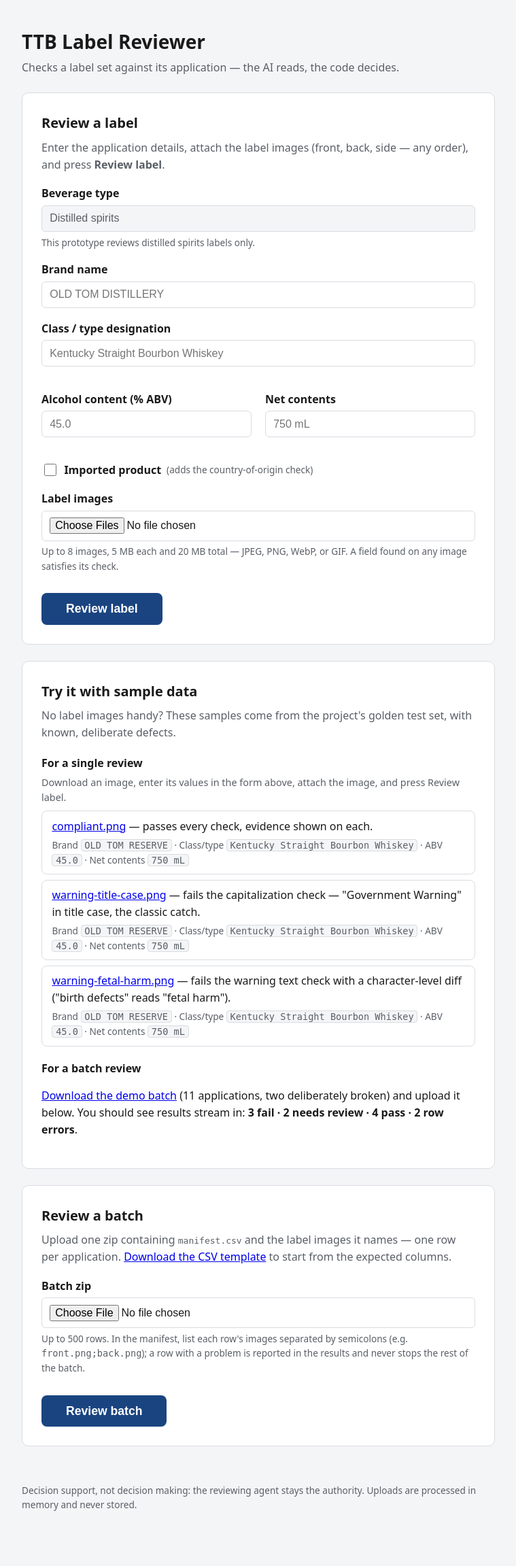
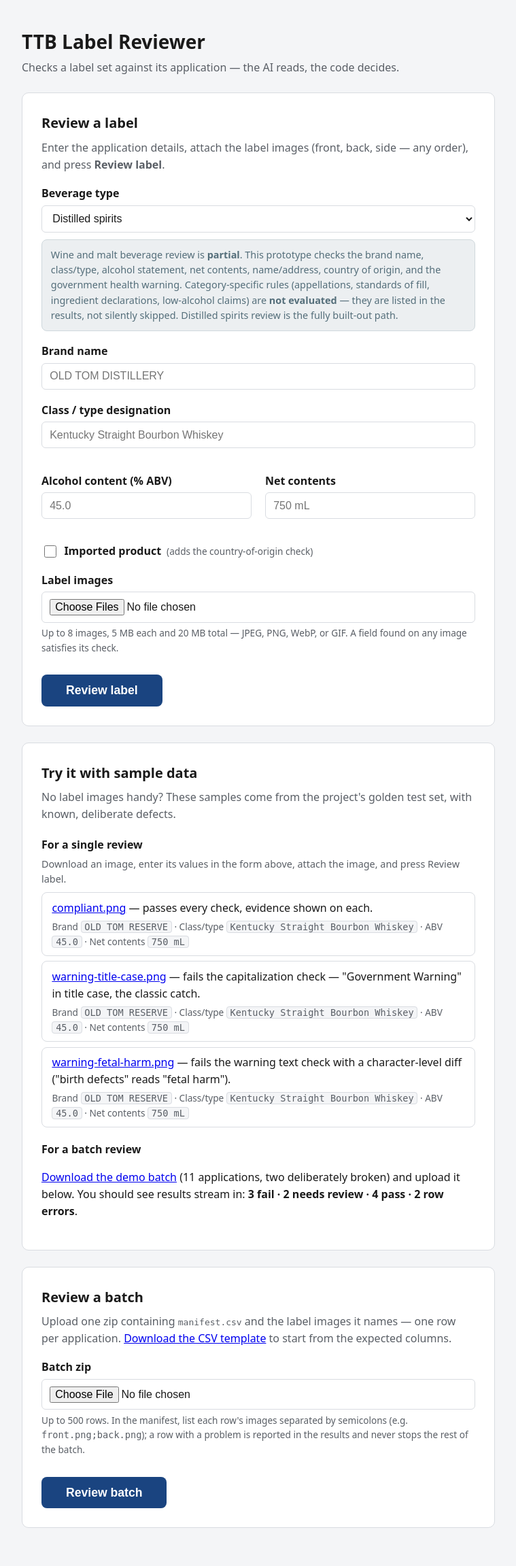
Before and after one commit to tomholz/ttb-label-reviewer, a FastAPI app: page / in a window 1280 px wide. Shown: the top 2303 px of the page at 68% size, without its empty margins (260-1019 px from the left). Before the commit the page ends 2222 px from the top, so only its background shows below. Run offline with FastAPI, Linux system fonts and the light colour scheme; some libraries are stand-ins or nearby versions.

Commit message:
Wine/malt P1.5–7: form, API, batch, and partial-coverage UI
Makes wine and malt reachable end-to-end through the same pipeline, with
partial coverage surfaced everywhere a reviewer looks.

- P1.5 single review: beverage_type is a form/API field (default
  distilled_spirits, validated as the enum by FastAPI) threaded into the
  application record; /api/review and the HTML form both carry it.
- P1.7 batch: accept distilled_spirits, wine, and malt_beverage
  (ACCEPTED_BEVERAGE_TYPES derived from the enum); unknown values stay
  row errors naming the accepted set; the enum is only constructed after
  the per-row problem guard, so an invalid type never raises. Template
  gains one example row per commodity.
- P1.6 UI: persistent coverage badge (full/partial) on single and batch
  results; wine/malt verdict relabel ("No issue found in checked rules" /
  "Needs agent review" / "Issue found"); not_evaluated rows and counts;
  the beverage-control partial notice; and a verdict-aware partial banner.
- WN-3 lawful table-wine omission now reports a pass with no expected/
  actual value, so it does not render as a miss that somehow passed
  (review point 2). _abv_band_check already shares DS-3's form check.

Co-Authored-By: Claude Opus 4.8 <noreply@anthropic.com>

```diff
--- a/src/ttb_label_reviewer/batch.py
+++ b/src/ttb_label_reviewer/batch.py
@@ -32,13 +32,19 @@ REQUIRED_COLUMNS = (
 )
 MANIFEST_COLUMNS = REQUIRED_COLUMNS[:-1] + ("imported", "image_filenames")
 
+ACCEPTED_BEVERAGE_TYPES = tuple(beverage_type.value for beverage_type in BeverageType)
+
 # Offered for download by the UI (contracts.md §2): header plus one
-# example row, exactly the shape parse_batch_zip() accepts.
+# example row per commodity, exactly the shape parse_batch_zip() accepts.
 TEMPLATE_CSV = (
     ",".join(MANIFEST_COLUMNS) + "\r\n"
     "app-001,distilled_spirits,OLD TOM DISTILLERY,"
     "Kentucky Straight Bourbon Whiskey,45.0,750 mL,false,"
     "front.png;back.png\r\n"
+    "app-002,wine,VALLEY VIEW CELLARS,Table Wine,12.5,750 mL,false,"
+    "wine-front.png\r\n"
+    "app-003,malt_beverage,HARBOR MALT CO.,Lager,5.0,12 fl oz,false,"
+    "malt-front.png\r\n"
 )
 
 
@@ -212,10 +218,10 @@ def _parse_row(
             problems.append(f"{column} is blank")
 
     beverage_type = value("beverage_type").lower()
-    if beverage_type != BeverageType.DISTILLED_SPIRITS:
+    if beverage_type not in ACCEPTED_BEVERAGE_TYPES:
         problems.append(
             f"beverage_type {value('beverage_type')!r} is not supported "
-            "(this prototype implements distilled_spirits only)"
+            f"(accepted values: {', '.join(ACCEPTED_BEVERAGE_TYPES)})"
         )
 
     abv_percent = 0.0
@@ -249,7 +255,7 @@ def _parse_row(
         row_number=row_number,
         application=ApplicationRecord(
             application_id=value("application_id"),
-            beverage_type=BeverageType.DISTILLED_SPIRITS,
+            beverage_type=BeverageType(beverage_type),
             brand_name=value("brand_name"),
             class_type=value("class_type"),
             abv_percent=abv_percent,
--- a/src/ttb_label_reviewer/engine/rules.py
+++ b/src/ttb_label_reviewer/engine/rules.py
@@ -706,7 +706,6 @@ def wn3_alcohol_content(
                 "No alcohol content statement found, but the application class "
                 "type uses a table/light wine designation for wine at or below "
                 "14% ABV.",
-                expected=expected,
             )
         return build(
             Outcome.NEEDS_REVIEW,
--- a/src/ttb_label_reviewer/main.py
+++ b/src/ttb_label_reviewer/main.py
@@ -124,6 +124,7 @@ def _read_label_images(images: list[UploadFile]) -> list[LabelImage]:
 
 
 def _run_single_review(
+    beverage_type: BeverageType,
     brand_name: str,
     class_type: str,
     abv_percent: float,
@@ -138,7 +139,7 @@ def _run_single_review(
     application = ApplicationRecord(
         # contracts.md §1: single review auto-generates the identifier.
         application_id=f"single-{uuid.uuid4().hex[:8]}",
-        beverage_type=BeverageType.DISTILLED_SPIRITS,
+        beverage_type=beverage_type,
         brand_name=brand_name,
         class_type=class_type,
         abv_percent=abv_percent,
@@ -174,11 +175,13 @@ def api_review(
     net_contents: Annotated[str, Form(min_length=1)],
     images: Annotated[list[UploadFile], File()],
     extractor: Annotated[Extractor, Depends(get_extractor)],
+    beverage_type: Annotated[BeverageType, Form()] = BeverageType.DISTILLED_SPIRITS,
     imported: Annotated[bool, Form()] = False,
 ) -> ReviewResult:
     """Single review: one application record + one-or-more label images
     (untagged, order-irrelevant) -> contracts.md §4 review result."""
     return _run_single_review(
+        beverage_type,
         brand_name,
         class_type,
         abv_percent,
@@ -198,11 +201,13 @@ def ui_review(
     net_contents: Annotated[str, Form(min_length=1)],
     images: Annotated[list[UploadFile], File()],
     extractor: Annotated[Extractor, Depends(get_extractor)],
+    beverage_type: Annotated[BeverageType, Form()] = BeverageType.DISTILLED_SPIRITS,
     imported: Annotated[bool, Form()] = False,
 ) -> HTMLResponse:
     """The single-review form target: same pipeline as /api/review, but
     the result renders as an HTML fragment htmx swaps into the page."""
     result = _run_single_review(
+        beverage_type,
         brand_name,
         class_type,
         abv_percent,
--- a/src/ttb_label_reviewer/static/style.css
+++ b/src/ttb_label_reviewer/static/style.css
@@ -61,7 +61,8 @@ main, .site-header, .site-footer {
 
 .field input[type="text"],
 .field input[type="number"],
-.field input[type="file"] {
+.field input[type="file"],
+.field select {
   width: 100%;
   font-size: 1rem;
   padding: 0.6rem 0.7rem;
@@ -87,6 +90,15 @@ main, .site-header, .site-footer {
 
 .hint { color: var(--muted); font-size: 0.85rem; margin: 0.3rem 0 0; }
 .hint-inline { color: var(--muted); font-weight: 400; font-size: 0.85rem; }
+.notice {
+  background: var(--na-bg);
+  border: 1px solid var(--na-line);
+  border-radius: 8px;
+  color: var(--na-ink);
+  font-size: 0.9rem;
+  margin: 0.65rem 0 0;
+  padding: 0.65rem 0.8rem;
+}
 
 .submit {
   font-size: 1.1rem;
--- a/src/ttb_label_reviewer/templates/index.html
+++ b/src/ttb_label_reviewer/templates/index.html
@@ -16,8 +16,19 @@
 
     <div class="field">
       <label for="beverage_type">Beverage type</label>
-      <input id="beverage_type" type="text" value="Distilled spirits" disabled>
-      <p class="hint">This prototype reviews distilled spirits labels only.</p>
+      <select id="beverage_type" name="beverage_type" required>
+        <option value="distilled_spirits" selected>Distilled spirits</option>
+        <option value="wine">Wine</option>
+        <option value="malt_beverage">Malt beverage</option>
+      </select>
+      <p class="notice beverage-notice">Wine and malt beverage review is
+        <strong>partial</strong>. This prototype checks the brand name,
+        class/type, alcohol statement, net contents, name/address, country of
+        origin, and the government health warning. Category-specific rules
+        (appellations, standards of fill, ingredient declarations, low-alcohol
+        claims) are <strong>not evaluated</strong> &mdash; they are listed in
+        the results, not silently skipped. Distilled spirits review is the fully
+        built-out path.</p>
     </div>
 
     <div class="field">
--- a/src/ttb_label_reviewer/templates/partials/findings.html
+++ b/src/ttb_label_reviewer/templates/partials/findings.html
@@ -10,6 +10,7 @@
         {%- if f.outcome == "pass" %}Pass
         {%- elif f.outcome == "fail" %}Fail
         {%- elif f.outcome == "needs_review" %}Needs review
+        {%- elif f.outcome == "not_evaluated" %}Not evaluated
         {%- else %}N/A{% endif -%}
       </span>
       <span class="rule-name">{{ f.rule_id }} &mdash; {{ f.rule_name }}</span>
```
Also changed, not shown: other parts of src/ttb_label_reviewer/static/style.css (+41 -1 lines), src/ttb_label_reviewer/templates/partials/batch_row.html (+8 -2 lines), src/ttb_label_reviewer/templates/partials/results.html (+22 -2 lines), tests/test_api.py (+72 -0 lines), tests/test_batch.py (+37 -6 lines), tests/test_rules.py (+17 -0 lines), tests/test_ui.py (+64 -4 lines).
